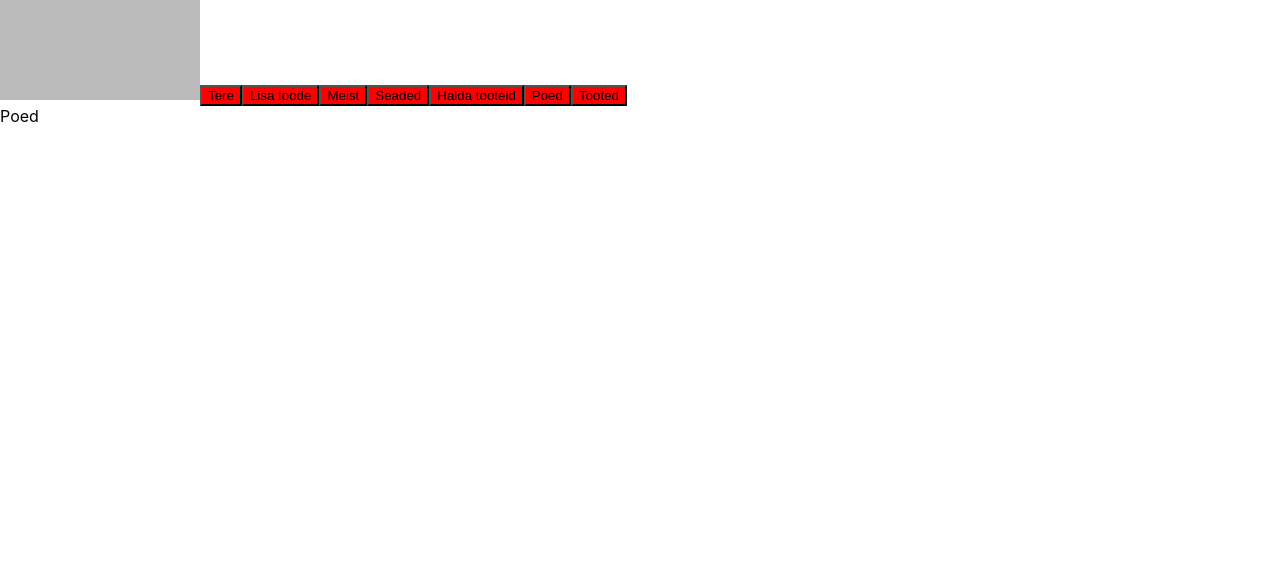
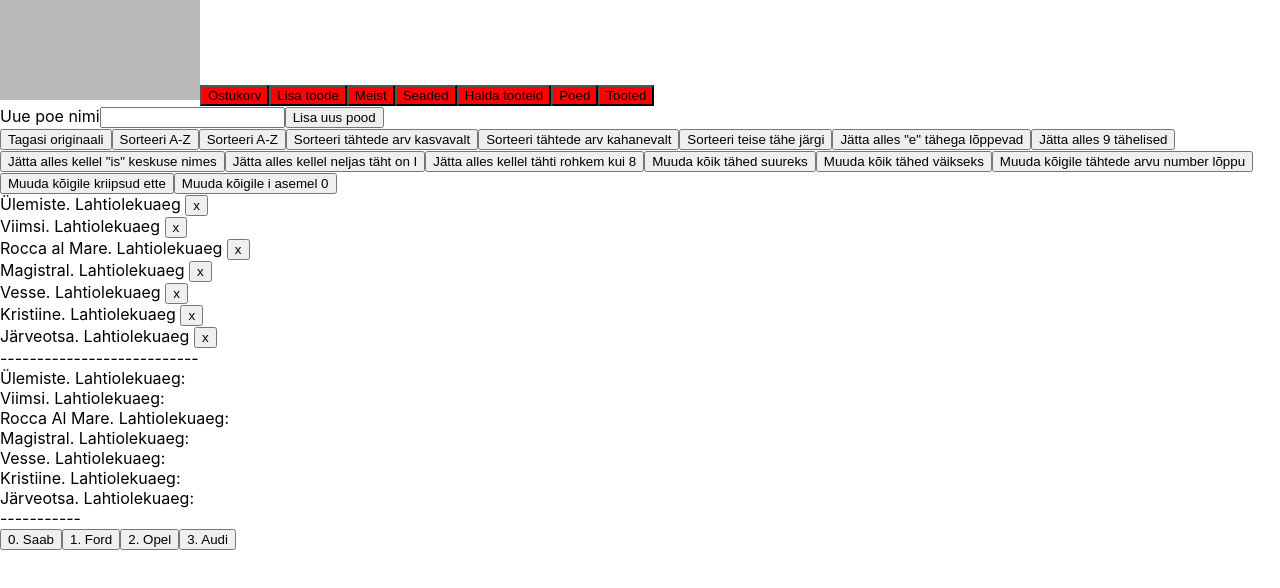
Before and after one commit to joosepj/React-01-2023, a React (Create React App) app in the folder veebipood/: page /poed in a window 1280 px wide. Shown: the top 588 px of the page. Built offline with nearby package versions, Linux system fonts and the light colour scheme; grey boxes are pictures that could not be loaded.

Commit message:
array'd:sort, filter, map, splice, slice, push

```diff
--- a/veebipood/src/App.js
+++ b/veebipood/src/App.js
@@ -19,7 +19,7 @@ function App() {
       <img className="pilt" src="https://estonia.ee/wp-content/uploads/nobe_netist_4.jpg" alt="" />
       </Link>
       <Link to="/ostukorv">
-        <button className="nupp">Tere</button>
+        <button className="nupp">Ostukorv</button>
       </Link>
       <Link to="/lisa-toode">
         <button className="nupp">Lisa toode</button>
--- a/veebipood/src/pages/Poed.js
+++ b/veebipood/src/pages/Poed.js
@@ -1,8 +1,144 @@
-import React from 'react'
+import { useRef, useState } from 'react'
 
 function Poed() {
+
+// array - väärtuste kogumik
+// pean panema array'sse kui tahab sorteerida, filtreerida
+// kui nad tulevad andmebaasist ehk klient tahab ise hallata
+  const [poed, muudaPoed] = useState(["Ülemiste", "Viimsi", "Rocca al Mare", "Magistral", "Vesse", "Kristiine", "Järveotsa"]);
+  const poodRef = useRef();
+
+  const tagasiOriginaali = () => {
+    muudaPoed(["Ülemiste", "Viimsi", "Rocca al Mare", "Magistral", "Vesse", "Kristiine", "Järveotsa"]);
+  }
+
+
+// .map - ükshaaval võrdleb
+// .sort - kakshaaval võrdleb (a,b)
+  const sorteeriAZ = () => {
+    poed.sort((a, b) => a.localeCompare(b, "et"));   // .sort() -- default sorting mis teebki A-Z."et" et oleks eesti tähestiku järgi
+    muudaPoed(poed.slice());
+  }
+
+  const sorteeriZA = () => {
+    poed.sort((a, b) => b.localeCompare(a, "et"));   // .sort() -- default sorting mis teebki A-Z. "et" et oleks eesti tähestiku järgi
+    muudaPoed(poed.slice());
+  }
+
+  const sorteeriTahtKasv = () => {
+    poed.sort((a,b) => a.length - b.length);
+    muudaPoed(poed.slice());
+  }
+
+  const sorteeriTahtKah = () => {
+    poed.sort((a,b) => b.length - a.length);
+    muudaPoed(poed.slice());
+  }
+
+  const sorteeriTeiseTaheJargi = () => {
+    poed.sort((a,b) => a.charAt(1).localeCompare(b.charAt(1), "et"));
+    muudaPoed(poed.slice());
+  }
+
+  const filtreeriELoppevad = () => {
+    const tulem = poed.filter(e => e.endsWith("e"));
+    muudaPoed(tulem);
+  }
+
+  const filtreeri9Tahega = () => {
+    const tulem = poed.filter(e => e.length === 9);
+    muudaPoed(tulem);
+  }
+
+  const filtreeriKellelIs = () => {
+    const tulem = poed.filter(e => e.includes("is"));
+    muudaPoed(tulem);
+  }
+
+  const filtreeriKellel4sTahtI = () => {
+    const tulem = poed.filter(e => e.charAt(4) === "i");
+    muudaPoed(tulem);
+  }
+
+  const filtreeriKellelTahtiRohkemKui8 = () => {
+    const tulem = poed.filter(e => e.length > 8);
+    muudaPoed(tulem);
+  }
+
+  const muudaK6ikSuureks = () => {
+    const tulem = poed.map(e => e.toUpperCase());
+    muudaPoed(tulem);
+  }
+
+  const muudaK6ikV2ikseks = () => {
+    const tulem = poed.map(e => e.toLowerCase());
+    muudaPoed(tulem);
+  }
+
+  const muudaK6igileT2htedeArvuNumberL6ppu = () => {
+    const tulem = poed.map(e => e + e.length);
+    muudaPoed(tulem);
+  }
+
+  const muudaK6igileKriipsudEtte = () => {
+    const tulem = poed.map(e => "--" + e);
+    muudaPoed(tulem);
+  }
+
+  const muudaK6igileIAsemelO = () => {
+    const tulem = poed.map(e => e.replace("i", "o"));
+    muudaPoed(tulem);
+  }
+
+  const kustuta = (i) => {
+    poed.splice(i,1);  // splice ehk mitmendat ma kustutan, KOMA mitu tk kustutan
+    muudaPoed(poed.slice()); // koopia tegemine
+  }
+
+  const lisa = () => {
+    poed.push(poodRef.current.value);
+    muudaPoed(poed.slice());
+  }
+
   return (
-    <div>Poed</div>
+    <div>
+
+      <label>Uue poe nimi</label>
+      <input ref={poodRef} type="text" />
+      <button onClick={lisa}>Lisa uus pood</button><br />
+
+      <button onClick={tagasiOriginaali}>Tagasi originaali</button>
+      <button onClick={sorteeriAZ}>Sorteeri A-Z</button>
+      <button onClick={sorteeriZA}>Sorteeri A-Z</button>
+      <button onClick={sorteeriTahtKasv}>Sorteeri tähtede arv kasvavalt</button>
+      <button onClick={sorteeriTahtKah}>Sorteeri tähtede arv kahanevalt</button>
+      <button onClick={sorteeriTeiseTaheJargi}>Sorteeri teise tähe järgi</button>
+      <button onClick={filtreeriELoppevad}>Jätta alles "e" tähega lõppevad</button>
+      <button onClick={filtreeri9Tahega}>Jätta alles 9 tähelised</button>
+      <button onClick={filtreeriKellelIs}>Jätta alles kellel "is" keskuse nimes</button>
+      <button onClick={filtreeriKellel4sTahtI}>Jätta alles kellel neljas täht on I</button>
+      <button onClick={filtreeriKellelTahtiRohkemKui8}>Jätta alles kellel tähti rohkem kui 8</button>
+      <button onClick={muudaK6ikSuureks}>Muuda kõik tähed suureks</button>
+      <button onClick={muudaK6ikV2ikseks}>Muuda kõik tähed väikseks</button>
+      <button onClick={muudaK6igileT2htedeArvuNumberL6ppu}>Muuda kõigile tähtede arvu number lõppu</button>
+      <button onClick={muudaK6igileKriipsudEtte}>Muuda kõigile kriipsud ette</button>
+      <button onClick={muudaK6igileIAsemelO}>Muuda kõigile i asemel 0</button>
+
+
+      {poed.map((element,index) =>
+        <div key={index}>{element}. Lahtiolekuaeg <button onClick={() => kustuta(index)}>x</button></div>)}
+
+      <div>---------------------------</div>
+      <div>Ülemiste. Lahtiolekuaeg:</div>
+      <div>Viimsi. Lahtiolekuaeg:</div>
+      <div>Rocca Al Mare. Lahtiolekuaeg:</div>
+      <div>Magistral. Lahtiolekuaeg:</div>
+      <div>Vesse. Lahtiolekuaeg:</div>
+      <div>Kristiine. Lahtiolekuaeg:</div>
+      <div>Järveotsa. Lahtiolekuaeg:</div>
+      <div>-----------</div>
+      {["Saab", "Ford", "Opel", "Audi"].map ((auto, j2rjekorraNumber) => <button>{j2rjekorraNumber}. {auto}</button>)}
+    </div>
   )
 }
 
--- a/veebipood/src/pages/Seaded.js
+++ b/veebipood/src/pages/Seaded.js
@@ -5,19 +5,24 @@ function Seaded() {
   // HTML uuendus käib läbi useState või URL muutuse
 const [keel, uuendaKeel] = useState(localStorage.getItem("keel") || "ee");
 
-const muudaKeelEE = () => {
-  uuendaKeel("ee");
-  localStorage.setItem("keel","ee"); //salvestus ehk saatmine brauseri lokaalmällu
-}
+// const muudaKeelEE = () => {
+  // uuendaKeel("ee");
+  // localStorage.setItem("keel","ee"); //salvestus ehk saatmine brauseri lokaalmällu
+// }
+//
+// const muudaKeelEN = () => {
+  // uuendaKeel("en");
+  // localStorage.setItem("keel","en");
+// }
+//
+// const muudaKeelRU = () => {
+  // uuendaKeel("ru");
+  // localStorage.setItem("keel","ru");
+// }
 
-const muudaKeelEN = () => {
-  uuendaKeel("en");
-  localStorage.setItem("keel","en");
-}
-
-const muudaKeelRU = () => {
-  uuendaKeel("ru");
-  localStorage.setItem("keel","ru");
+const muudaKeel = (uusKeel) => {
+  uuendaKeel(uusKeel);
+  localStorage.setItem("keel", uusKeel);
 }
 
 const emailLuger = useRef();
@@ -42,9 +47,9 @@ const salvestaTelefon = () => {
       <input ref={telefonLuger} type="text" />
       <button onClick={salvestaTelefon}>Sisesta</button>
       <br />
-      <button onClick={muudaKeelEE}>Eesti</button>
-      <button onClick={muudaKeelEN}>English</button>
-      <button onClick={muudaKeelRU}>Pycckuj</button>
+      <button onClick={() => muudaKeel("ee")}>Eesti</button>
+      <button onClick={() => muudaKeel("en")}>English</button>
+      <button onClick={() => muudaKeel("ru")}>Pycckuj</button>
       {keel === "ee" && <div>Leht on eesti keeles</div>}
       {keel === "en" && <div>Page is in English</div>}
       {keel === "ru" && <div>leht_on_eesti_keeles RU</div>}
```
